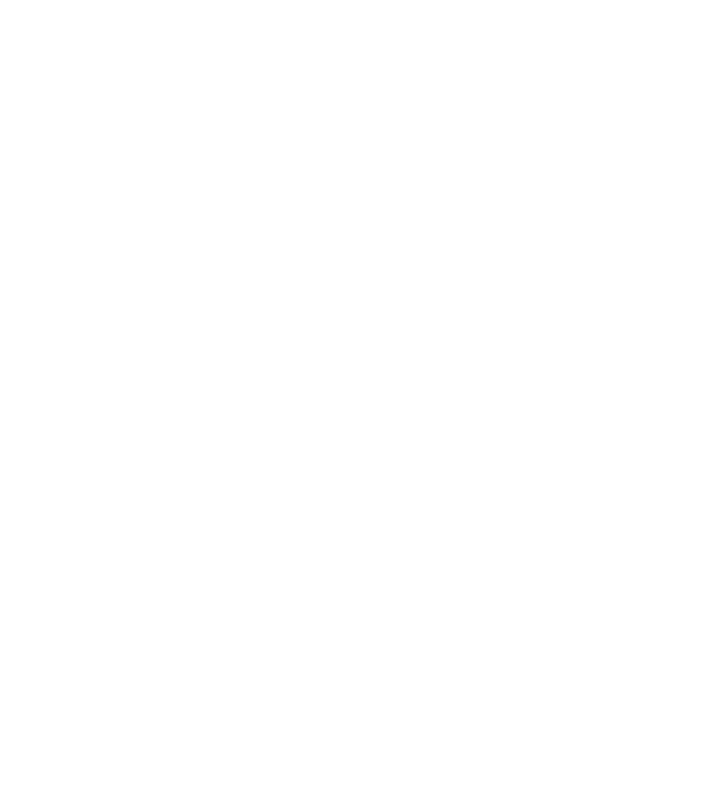
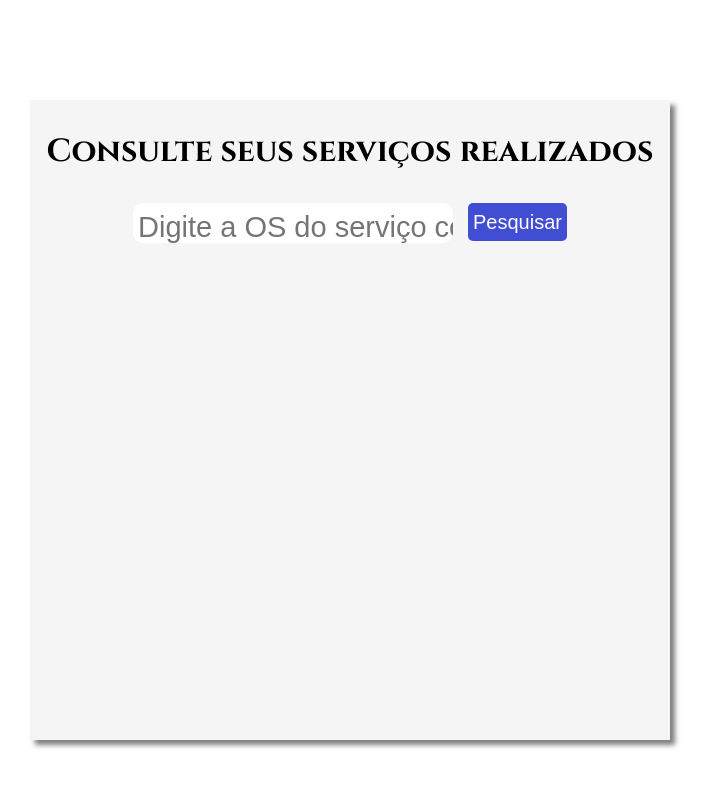
Before and after one commit to HermesonxN/SistemaRetifica-FrontEnd, a React (Vite) app: page /consult-service in a window 1280 px wide. Before the commit this address had no page. Shown: the top 786 px of the page, without its empty margins (290-999 px from the left). Built offline with nearby package versions, Linux system fonts and the light colour scheme.

Commit message:
Feat: Adding service search screen

```diff
--- a/src/App.jsx
+++ b/src/App.jsx
@@ -7,6 +7,7 @@
 import store from "./redux/store";
 import Registerservice from "./pages/RegisterService";
 import GeneratingPDF from "./pages/generatingPDF";
+import ConsultService from "./pages/consultService";
 
 export default function App() {
   return (
@@ -18,6 +19,7 @@
             <Route path="/home" element={<Home />}></Route>
             <Route path="/budget" element={<Budget />}></Route>
             <Route path="/register-service" element={<Registerservice />}></Route>
+            <Route path="/consult-service" element={<ConsultService />}></Route>
             <Route path="/budget/generating-pdf" element={<GeneratingPDF />}></Route>
           </Routes>
         </BrowserRouter>
--- /dev/null
+++ b/src/components/ConsultForm/index.jsx
@@ -0,0 +1,64 @@
+import React, { useState } from "react";
+import './style.css';
+import axios from "axios";
+import { BaseURL } from "../../utils/services";
+
+export default function ConsultForm(){
+
+    const [OS, setOS] = useState('')
+    const [searchService, setSearchService] = useState([]);
+
+    const handleSearchService = (event) => {
+        event.preventDefault();
+        try{
+            axios.get(`${BaseURL}/api/search/${OS}/`).then((response) => {
+                setSearchService(response.data)
+            })
+        }catch(err){
+            console.log(err)
+        }
+    }
+
+    return(
+        <div className="consultForm-component">
+            <div className="consultForm-header">
+                <h1>Consulte seus serviços realizados</h1>
+            </div>
+
+            <form className="search-form" onSubmit={handleSearchService}>
+                <div>
+                    <input
+                        type="text"
+                        value={OS}
+                        onChange={(e) => setOS(e.target.value)}
+                        className="search-bar"
+                        placeholder="Digite a OS do serviço concluído"
+                    />
+                </div>
+                <div>
+                    <button type="submit" className="search-btn btn">Pesquisar</button>
+                </div>
+            </form>
+
+            <div className="service-completed main-div">
+
+                {
+                    searchService.map((service) => {
+                        return(
+                            <div className="service-box" key={service.order_of_service}>
+                                <h3 className="serviceCompleted-title">Informações do cliente</h3>
+                                <div className="client-infos">
+                                    <p>Cliente: {service.client_name}</p>
+                                    <p>Modelo: {service.head_model}</p>
+                                    <p>Garantia: <span className="span-guarantee">{service.guarantee} Meses</span></p>
+                                    <p>Ordem de serviço: {service.order_of_service}</p>
+                                    <p>Data de ínicio: {service.start_date}</p>
+                                </div>
+                            </div>
+                        )
+                    })
+                }
+            </div>
+        </div>
+    )
+}
--- /dev/null
+++ b/src/components/ConsultForm/style.css
@@ -0,0 +1,78 @@
+.consultForm-component{
+    font-family: 'Cinzel', system-ui, -apple-system, BlinkMacSystemFont, 'Segoe UI', Roboto, Oxygen, Ubuntu, Cantarell, 'Open Sans', 'Helvetica Neue', sans-serif;
+    font-weight: 400;
+    font-style: normal;
+    background-color: #F5F5F5;
+    display: flex;
+    flex-direction: column;
+    margin-top: 100px;
+    width: 50vw;
+    height: 80vh;
+    box-shadow: 5px 5px 5px 0px rgba(0,0,0,0.5);
+    -webkit-box-shadow: 5px 5px 5px 0px rgba(0,0,0,0.5);
+    -moz-box-shadow: 5px 5px 5px 0px rgba(0,0,0,0.5);
+}
+
+.consultForm-header{
+    display: flex;
+    flex-direction: column;
+    margin-top: 30px;
+}
+
+.search-form{
+    margin-top: 30px;
+    display: flex;
+    flex-direction: row;
+}
+
+.search-bar{
+    width: 25vw;
+    height: 40px;
+    font-size: 40px;
+    border: 0;
+    border-radius: 10px;
+}
+
+.search-bar::placeholder{
+    font-size: 29px;
+    padding-left: 5px;
+}
+
+.search-btn{
+    margin-left: 15px;
+    height: 38px;
+}
+
+.service-box{
+    font-family: 'Cinzel';
+    margin-bottom: 30px;
+    width: 500px;
+    background-color: #cccccc;
+    border-radius: 10px;
+}
+
+.service-completed{
+    display: flex;
+    flex-direction: column;
+    margin-top: 100px;
+}
+
+.form-label{
+    font-size: 20px;
+}
+
+.serviceCompleted-title{
+    text-align: center;
+    margin-top: 5px;
+}
+
+.client-infos{
+    display: flex;
+    flex-direction: column;
+    margin-top: 10px;
+    margin-bottom: 10px;
+}
+
+.span-guarantee{
+    color: green;
+}
--- a/src/components/LoginForm/index.jsx
+++ b/src/components/LoginForm/index.jsx
@@ -35,8 +35,8 @@
         <div className="form-component">
 
             <div className="form-header">
-                <h1 className="form-title">TFR SISTEMA</h1>
-                <img src={motor} alt="" className="form-logo" />
+                <h1>TFR SISTEMA</h1>
+                <img src={motor} alt="Logo"/>
             </div>
 
             <form onSubmit={handleLoginForm} className="form">
@@ -65,7 +65,7 @@
                 </div>
 
                 <div className="button-div">
-                    <button type="submit" className="btn">Entrar</button>
+                    <button type="submit" className="loginForm-btn btn">Entrar</button>
                 </div>
             </form>
 
--- a/src/components/LoginForm/style.css
+++ b/src/components/LoginForm/style.css
@@ -61,34 +61,6 @@
     margin-top: 10px;
 }
 
-.btn{
-    color: white;
-    font-size: 20px;
-    padding: 5px;
-    width: 300px;
-    border: 0;
-    border-radius: 5px;
-    background-color: #414dd3;
-    transition: 0.3s;
+.loginForm-btn{
+    width: 270px;
 }
-
-.btn:hover{
-    transform: scale(1.05);
-}
-
-.btn::before{
-    content: "";
-    background-color: #2F3AB2;
-    display: block;
-    position: absolute;
-    inset: 0;
-    z-index: -1;
-    transition: transform 300ms ease;
-    transform-origin: right;
-    transform: scaleX(0);
-    border-radius: 5px;
-}
-
-.btn:hover::before{
-    transform: scaleX(1);
-}
--- a/src/components/RegisterServiceForm/index.jsx
+++ b/src/components/RegisterServiceForm/index.jsx
@@ -1,5 +1,6 @@
 import React, { useState } from "react";
 import './style.css';
+import { useNavigate } from "react-router-dom";
 import ReactDatePicker from "react-datepicker";
 import "react-datepicker/dist/react-datepicker.css";
 import motor from "../../assets/img/icons8-motor-100.png"
@@ -8,6 +9,7 @@
 
 export default function RegisterServiceForm(){
 
+    const navigate = useNavigate();
     const [selectedDate, setSelectedDate] = useState(null);
     const [serviceState, setServiceState] = useState({
         client_name: '',
@@ -68,6 +70,7 @@
         try{
             axios.post(`${BaseURL}/api/register-service/`, serviceState).then((response) => {
                 console.log(response.data)
+                navigate('/home')
             })
         }catch(err){
             console.log(err)
@@ -78,8 +81,8 @@
         <div className="RegisterServiceForm-component">
 
             <div className="formRegister-header">
-                <h1 className="form-title">Registrar Serviço</h1>
-                <img src={motor} alt="" className="formRegister-logo" />
+                <h1>Registrar Serviço</h1>
+                <img src={motor} alt="Logo"/>
             </div>
 
             <form onSubmit={handleServiceForm} className="form-register">
@@ -233,7 +236,7 @@
                 </div>
 
                 <div className="formRegister-button">
-                    <button type="submit" className="formRegister-btn">Registrar</button>
+                    <button type="submit" className="formRegister-btn btn">Registrar</button>
                 </div>
             </form>
         </div>
--- a/src/components/RegisterServiceForm/style.css
+++ b/src/components/RegisterServiceForm/style.css
@@ -110,33 +110,5 @@
 }
 
 .formRegister-btn{
-    color: white;
-    font-size: 20px;
-    padding: 5px;
-    width: 300px;
-    border: 0;
-    border-radius: 5px;
-    background-color: #414dd3;
-    transition: 0.3s;
+    width: 400px;
 }
-
-.formRegister-btn:hover{
-    transform: scale(1.05);
-}
-
-.formRegister-btn::before{
-    content: "";
-    background-color: #2F3AB2;
-    display: block;
-    position: absolute;
-    inset: 0;
-    z-index: -1;
-    transition: transform 300ms ease;
-    transform-origin: right;
-    transform: scaleX(0);
-    border-radius: 5px;
-}
-
-.formRegister-btn:hover::before{
-    transform: scaleX(1);
-}
--- a/src/index.css
+++ b/src/index.css
@@ -6,7 +6,40 @@
   box-sizing: border-box;
 }
 
+/* Div´s component */
 .main-div{
   font-family: system-ui, -apple-system, BlinkMacSystemFont, 'Segoe UI', Roboto, Oxygen, Ubuntu, Cantarell, 'Open Sans', 'Helvetica Neue', sans-serif;
   font-weight: bold;
 }
+
+/* Button */
+.btn{
+    color: white;
+    font-size: 20px;
+    padding: 5px;
+    border: 0;
+    border-radius: 5px;
+    background-color: #414dd3;
+    transition: 0.3s;
+}
+
+.btn:hover{
+    transform: scale(1.05);
+}
+
+.btn::before{
+    content: "";
+    background-color: #2F3AB2;
+    display: block;
+    position: absolute;
+    inset: 0;
+    z-index: -1;
+    transition: transform 300ms ease;
+    transform-origin: right;
+    transform: scaleX(0);
+    border-radius: 5px;
+}
+
+.btn:hover::before{
+    transform: scaleX(1);
+}
--- /dev/null
+++ b/src/pages/consultService.jsx
@@ -0,0 +1,8 @@
+import React from "react";
+import ConsultForm from "../components/ConsultForm";
+
+export default function ConsultService(){
+    return(
+        <ConsultForm />
+    )
+}
--- a/src/utils/services.js
+++ b/src/utils/services.js
@@ -1 +1,8 @@
+import axios from "axios";
+
 export const BaseURL = "http://127.0.0.1:8000";
+
+export const filterServicesAsync = async (query) => {
+    const { data } = await axios.get(`${BaseURL}/api/search/${query}/`);
+    return data;
+};
```
